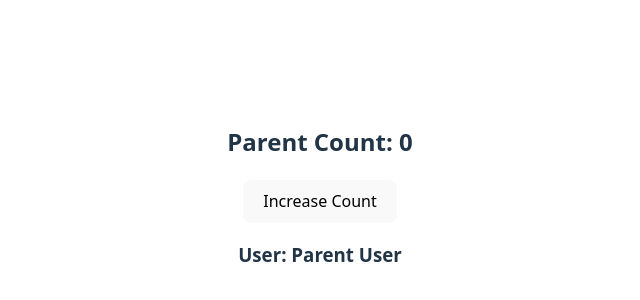
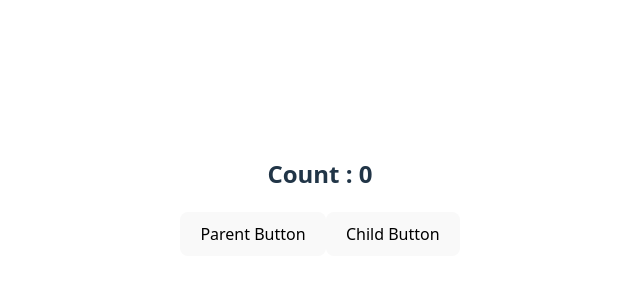
Before and after one commit to agangrade5/React-Practice, a React (Vite) app in the folder first-app/: page / in a window 1280 px wide. Shown: the part 204-504 px from the top of the page, without its empty margins (320-960 px from the left). Built offline with nearby package versions, Linux system fonts and the light colour scheme.

Commit message:
useCallback hook.

```diff
--- a/first-app/src/App.jsx
+++ b/first-app/src/App.jsx
@@ -2,8 +2,10 @@ import { useState } from 'react'
 import reactLogo from './assets/react.svg'
 import viteLogo from '/vite.svg'
 import './App.css'
+
+//react first component
 import Hello from './Hello'
-
+//useState hook
 import Counter from './components/hooks/useState/Counter'
 import InputExample from './components/hooks/useState/InputExample'
 import MultiInputExample from './components/hooks/useState/MultiInputExample'
@@ -11,38 +13,42 @@ import AdvancedInputExample from './components/hooks/useState/AdvancedInputExamp
 import UncontrolledForm from './components/hooks/useRef/UncontrolledForm'
 import BasicValidationForm from './components/hooks/useState/BasicValidationForm'
 import TodoApp from './components/hooks/useState/TodoApp'
-
+//useEffect hook
 import First from './components/hooks/useEffect/First'
 import Timer from './components/hooks/useEffect/Timer'
 import WindowSizeTracker from './components/hooks/useEffect/WindowSizeTracker'
 import Users from './components/hooks/useEffect/Users'
-
+//useEffectEvent hook
 import TimerEvent from './components/hooks/useEffectEvent/TimerEvent'
 import AutoSaveForm from './components/hooks/useEffectEvent/AutoSaveForm'
-
+//useContext
 import PropsDrillingContext from './components/hooks/useContext/PropsDrillingContext'
 import PropsDrillingContextMultipleValue from './components/hooks/useContext/PropsDrillingContextMultipleValue'
 import ThemeColor from './components/hooks/useContext/ThemeColor'
 import Navbar from './components/hooks/useContext/auth-example/Navbar'
 import { AuthProvider } from './components/hooks/useContext/auth-example/AuthContext'
-
+//useReducer hook
 import CheckboxToggle from './components/hooks/useReducer/CheckboxToggle'
 import CountReducer from './components/hooks/useReducer/CountReducer'
 import FormReducer from './components/hooks/useReducer/FormReducer'
-
+//useMemo hook
 import WithoutUseMemo from './components/hooks/useMemo/WithoutUseMemo'
 import WithUseMemoFirst from './components/hooks/useMemo/WithUseMemoFirst'
 import WithUseMemoSecond from './components/hooks/useMemo/WithUseMemoSecond'
 import Parent from './components/hooks/useMemo/Parent'
-
+//useCallback hook
+import CounterCallback from './components/hooks/useCallback/CounterCallback'
+import ParentCallback from './components/hooks/useCallback/ParentCallback'
+//router
 import FirstRoute from './router/FirstRoute'
-
+//expense-tracker practical
 import ExpenseTracker from './components/expense-tracker/ExpenseTracker'
 import Tracker from './components/expense-tracker-practice/Tracker'
-
+//props-drilling, state-lifting and shared-states
 import PropsDrilling from './components/props-drilling/PropsDrilling'
 import StateLifting from './components/state-lifting/StateLifting'
 import SharedStates from './components/shared-states/SharedStates'
+
 
 function App() {
     const fruits = ["Apple", "Orange", "Kiwi", "Banana", "Watermelon", "Papaya"];
@@ -89,7 +95,11 @@ function App() {
             {/* <WithoutUseMemo /> */}
             {/* <WithUseMemoFirst /> */}
             {/* <WithUseMemoSecond /> */}
-            <Parent />
+            {/* <Parent /> */}
+
+            {/* useCallback hooks */}
+            {/* <CounterCallback /> */}
+            <ParentCallback />
 
             {/* routers */}
             {/* <FirstRoute /> */}
--- /dev/null
+++ b/first-app/src/components/hooks/useCallback/ChildCallback.jsx
@@ -0,0 +1,8 @@
+import React from "react";
+
+const ChildCallback = ({click}) => {
+    console.log("Child Rendered");
+    return <button onClick={click}>Child Button</button>
+}
+
+export default React.memo(ChildCallback)
--- /dev/null
+++ b/first-app/src/components/hooks/useCallback/CounterCallback.jsx
@@ -0,0 +1,24 @@
+import React, {useState, useCallback} from 'react'
+
+const CounterCallback = () => {
+    const [count, setCount] = useState(0);
+
+    const increment = useCallback(() => {
+        setCount((prev) => prev + 1);
+        console.log("Increment function load!");
+    }, []); // [] => only first time load, not dependency means every time load
+
+    console.log("Parent Component Rendered!");
+
+    return (
+        <div>
+            <h1>CounterCallback</h1>
+            <h2>Count: {count}</h2>
+            <button
+                onClick={increment}
+            >Increase Count</button>
+        </div>
+    )
+}
+
+export default CounterCallback
--- /dev/null
+++ b/first-app/src/components/hooks/useCallback/ParentCallback.jsx
@@ -0,0 +1,21 @@
+import { useState, useCallback} from 'react'
+import ChildCallback from './ChildCallback';
+
+const ParentCallback = (() => {
+    const [count, setCount] = useState(0)
+
+    const handleClick = useCallback(() => {
+        console.log("Button Clicked")
+    }, [])
+
+    return (
+        <div>
+            <h2>Count : {count}</h2>
+            <button onClick={() => setCount(count + 1)}>Parent Button</button>
+
+            <ChildCallback click={handleClick} />
+        </div>
+    )
+});
+
+export default ParentCallback
```
